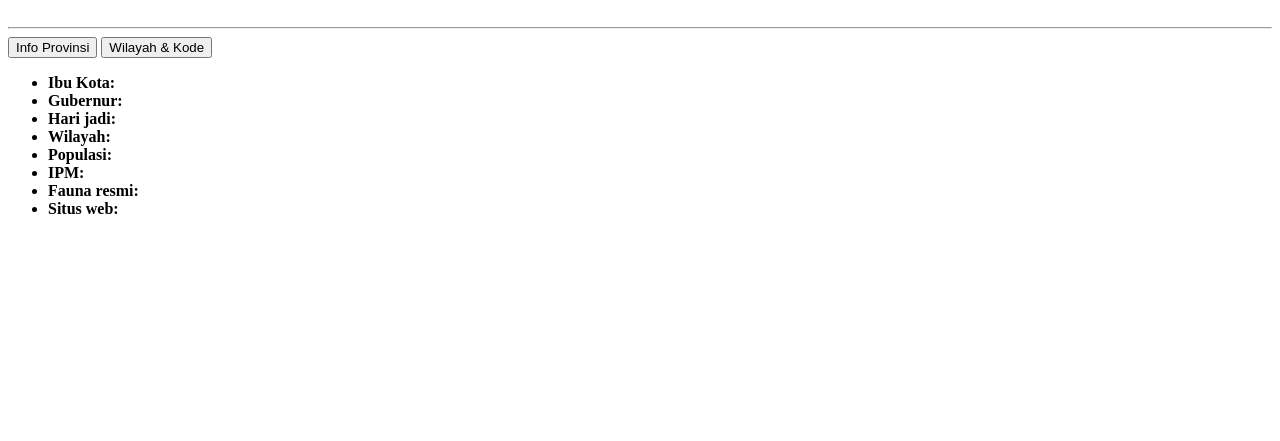
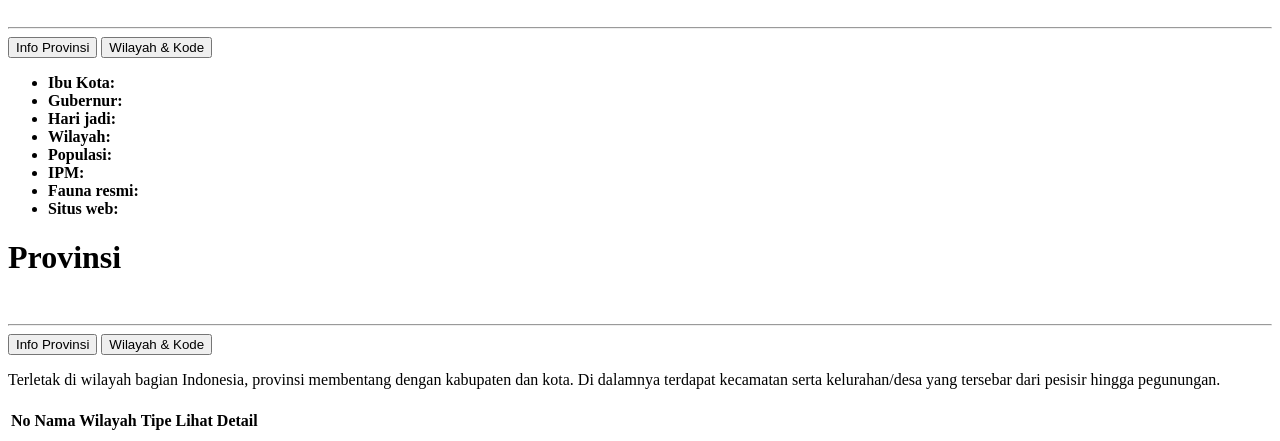
Before and after one commit to iqoll/peta-indonesia, a plain HTML site: page index.html in a window 1280 px wide. Shown: the part 480-921 px from the top of the page. Before the commit the page ends 800 px from the top, so only its background shows below. Drawn offline with Linux system fonts and the light colour scheme.

Commit message:
wilayah kode (side-panel)

```diff
--- a/index.html
+++ b/index.html
@@ -223,7 +223,47 @@
 
       <!-- Wilayah & Kode -->
       <div class="content wilayah-kode hidden">
+        <div class="content-header">
+          <h1>Provinsi <span  class="nama-provinsi"></span></h1>
+          <img alt="" class="lambang-daerah">
+        </div>
+        <hr>
+        <div class="nav">
+          <button type="button" class="info-provinsi-btn-2">Info Provinsi</button>
+          <button type="button" class="wilayah-kode-btn-2">Wilayah & Kode</button>
+        </div>
+        <section id="wilayah-kode">
+        <!-- Deskripsi dinamis -->
+          <p class="text-info">
+            Terletak di wilayah bagian <b class="nama-wilayah"></b> Indonesia, provinsi <b class="nama-provinsi"></b> membentang dengan <b class="jumlah-kab"></b> kabupaten dan <b class="jumlah-kota"></b> kota. Di dalamnya terdapat <b class="jumlah-kecamatan"></b> kecamatan serta <b class="jumlah-kelurahan"></b> kelurahan/desa yang tersebar dari pesisir hingga pegunungan.
+          </p>
 
+          <main class="table">
+          <!-- Tab button -->
+            <section class="tab-title">
+              <h2 class="table-title"></h2>
+            </section>
+            <!-- Table Wrapper -->
+            <section id="table-wrapper" class="table-body">
+              <!-- Default kabupaten/kota -->
+               <table class="wilayah-table">
+                <thead>
+                  <tr>
+                    <th>No</th>
+                    <th>Nama Wilayah</th>
+                    <th>Tipe</th>
+                    <th>Lihat Detail</th>
+                  </tr>
+                </thead>
+                <tbody>
+                  <!-- diisi secara dinamis -->
+                </tbody>
+               </table>
+
+               <div class="pagination"></div>
+            </section>
+          </main>
+        </section>
       </div>
     </div>
   </div>
```
